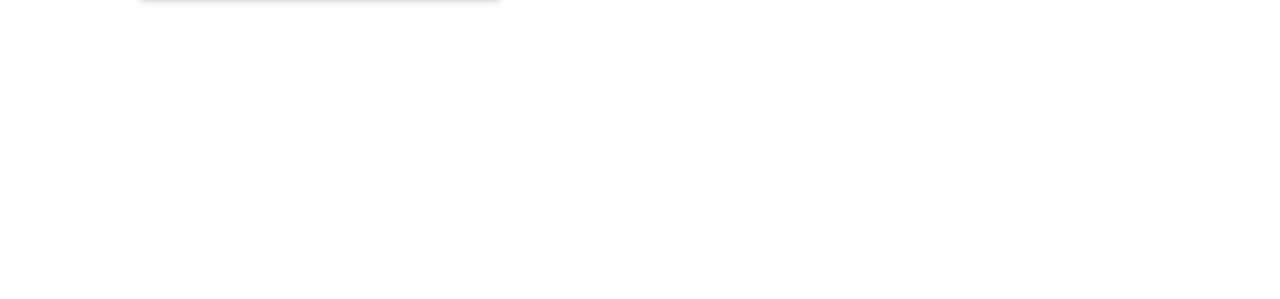
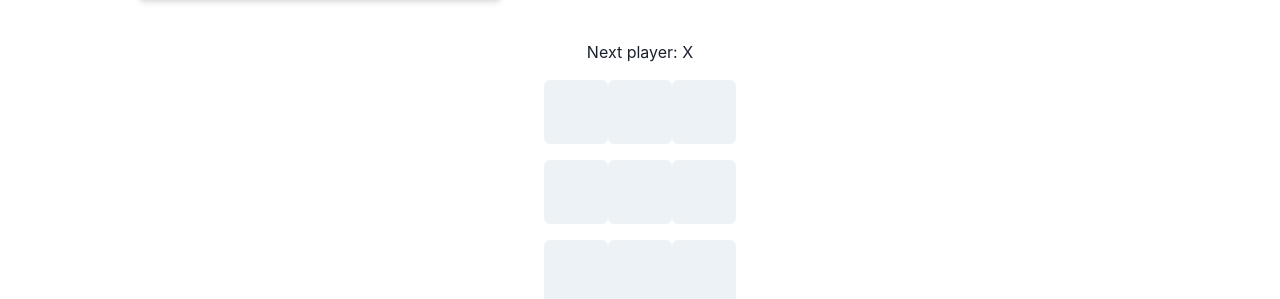
Before and after one commit to GPT-Engineer-App-Dev/ai-ui-creator, a React (Vite) app: page / in a window 1280 px wide. Shown: the part 582-881 px from the top of the page. Before the commit the page ends 800 px from the top, so only its background shows below. Built offline with nearby package versions, Linux system fonts and the light colour scheme.

Commit message:
Added interactive tic-tac-toe game to the Index page.

```diff
--- a/src/pages/Index.jsx
+++ b/src/pages/Index.jsx
@@ -1,6 +1,58 @@
 import { Box, Button, Container, Heading, Text, VStack, Input, useToast, Flex, AspectRatio, InputGroup, InputRightElement } from "@chakra-ui/react";
 import { useState } from 'react';
-import { FaBrain, FaCode, FaLightbulb } from "react-icons/fa";
+import { FaCode, FaLightbulb } from "react-icons/fa";
+
+const calculateWinner = (squares) => {
+  const lines = [
+    [0, 1, 2], [3, 4, 5], [6, 7, 8],
+    [0, 3, 6], [1, 4, 7], [2, 5, 8],
+    [0, 4, 8], [2, 4, 6],
+  ];
+  for (let i = 0; i < lines.length; i++) {
+    const [a, b, c] = lines[i];
+    if (squares[a] && squares[a] === squares[b] && squares[a] === squares[c]) {
+      return squares[a];
+    }
+  }
+  return null;
+};
+
+const TicTacToe = () => {
+  const [board, setBoard] = useState(Array(9).fill(null));
+  const [isXNext, setIsXNext] = useState(true);
+  const winner = calculateWinner(board);
+
+  const handleClick = (index) => {
+    if (winner || board[index]) return;
+    const boardCopy = [...board];
+    boardCopy[index] = isXNext ? 'X' : 'O';
+    setBoard(boardCopy);
+    setIsXNext(!isXNext);
+  };
+
+  const renderSquare = (index) => (
+    <Button onClick={() => handleClick(index)} size="lg" p={8}>
+      {board[index]}
+    </Button>
+  );
+
+  return (
+    <VStack spacing={4}>
+      <Box>
+        {winner ? `Winner: ${winner}` : `Next player: ${isXNext ? 'X' : 'O'}`}
+      </Box>
+      <Flex>
+        {renderSquare(0)}{renderSquare(1)}{renderSquare(2)}
+      </Flex>
+      <Flex>
+        {renderSquare(3)}{renderSquare(4)}{renderSquare(5)}
+      </Flex>
+      <Flex>
+        {renderSquare(6)}{renderSquare(7)}{renderSquare(8)}
+      </Flex>
+    </VStack>
+  );
+};
 
 const Index = () => {
   const toast = useToast();
@@ -67,7 +119,8 @@ const Index = () => {
             />
           </AspectRatio>
         </Box>
-        </Flex>
+      </Flex>
+      <TicTacToe />
     </Container>
   );
 };
```
